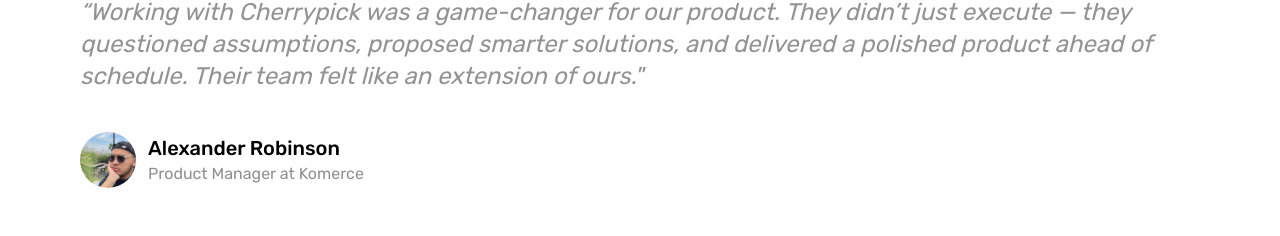
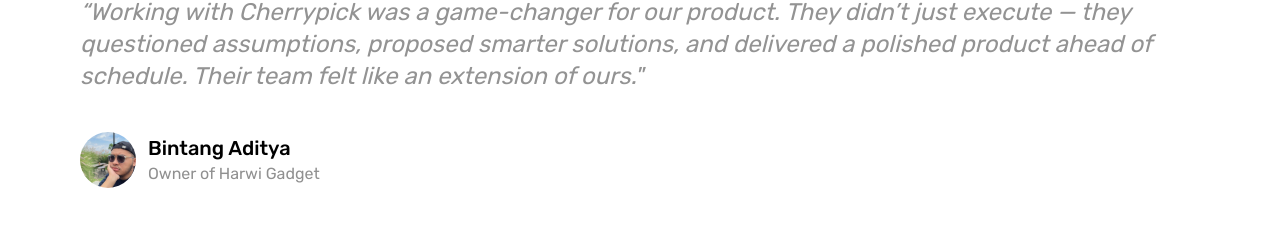
Before and after one commit to Cherrypick-Studio/Cherrypick-Landing-Page, a Next.js app: page / in a window 1280 px wide. Shown: the part 8368-8604 px from the top of the page. Built offline with nearby package versions, Linux system fonts and the light colour scheme.

Commit message:
feat: change reviewer name

```diff
--- a/components/molecules/slider/slider-review.jsx
+++ b/components/molecules/slider/slider-review.jsx
@@ -12,8 +12,8 @@
         {
           review:5,
           text: '“Working with Cherrypick was a game-changer for our product. They didn’t just execute — they questioned assumptions, proposed smarter solutions, and delivered a polished product ahead of schedule. Their team felt like an extension of ours."',
-          name: 'Alexander Robinson',
-          position: 'Product Manager at Komerce',
+          name: 'Bintang Aditya',
+          position: 'Owner of Harwi Gadget',
           image: '/images/avatar-1.png',
       },
       ]
```
